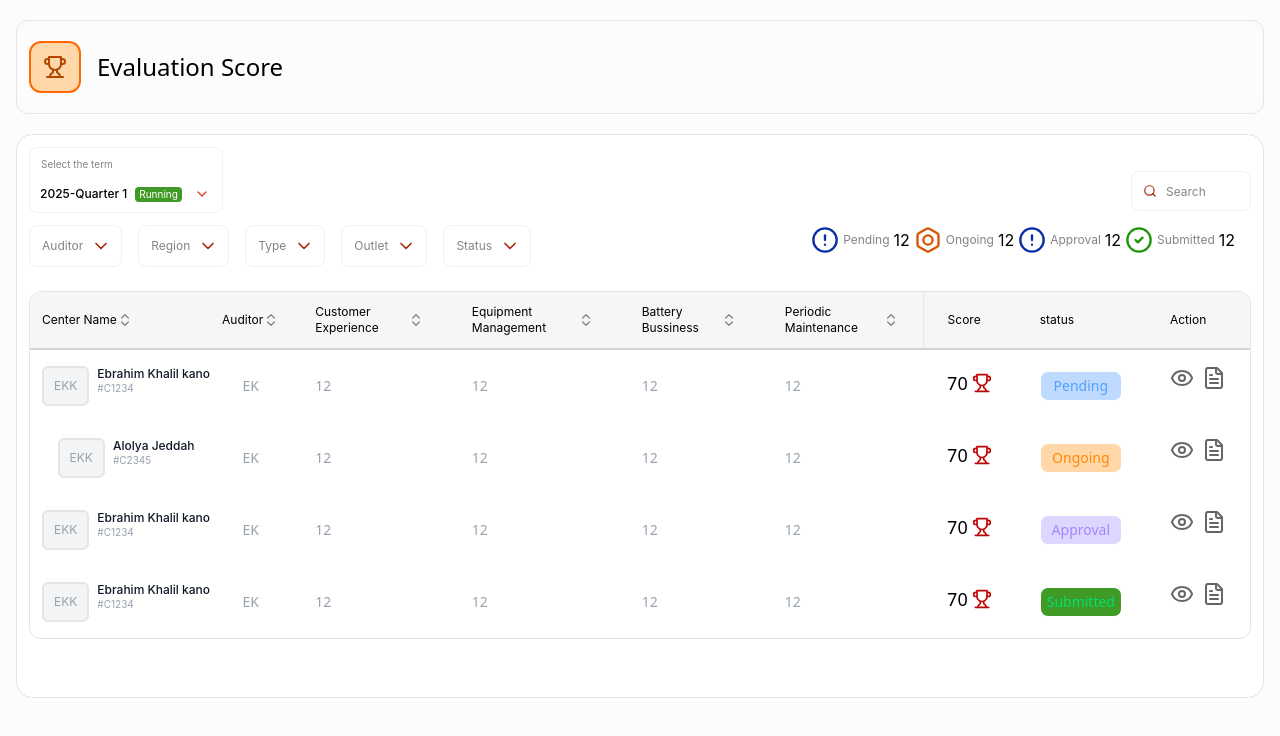
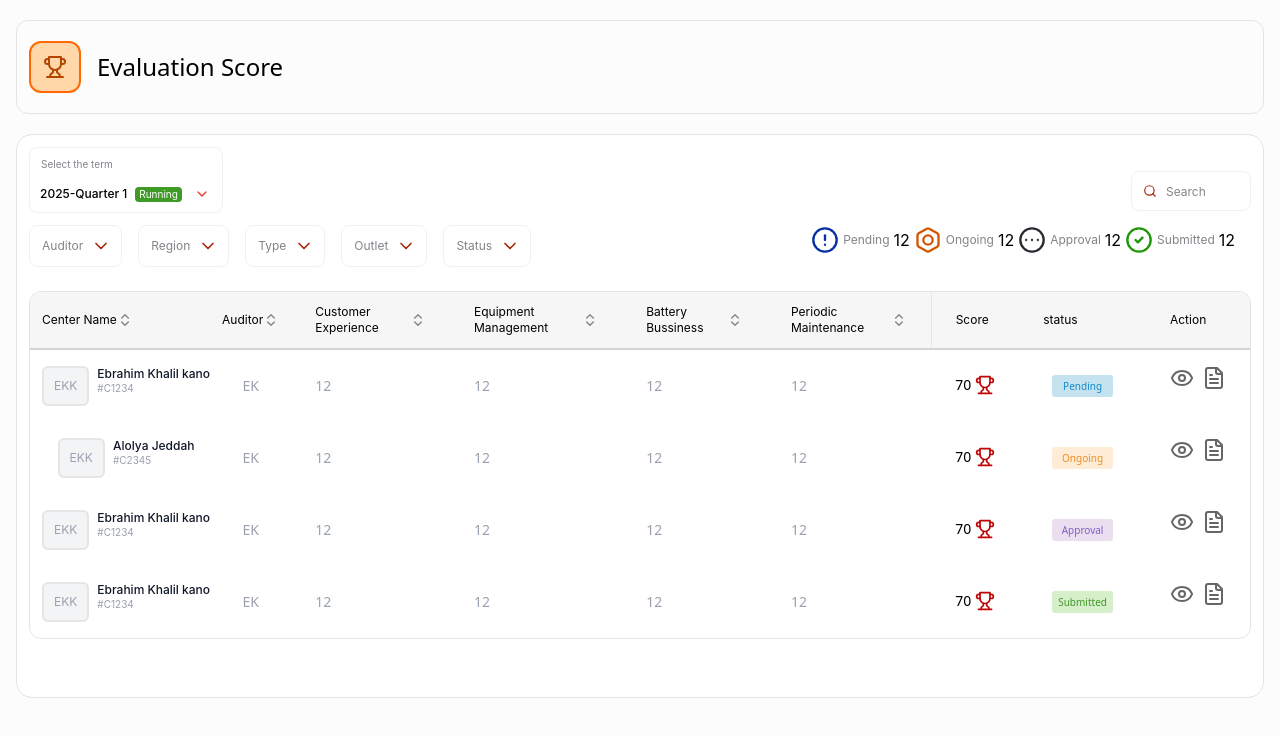
Before and after one commit to razik-r/AutoSmartTask, a React (Vite) app: page / in a window 1280 px wide. Shown: the top 736 px of the page. Built offline with nearby package versions, Linux system fonts and the light colour scheme.

Commit message:
minor changes

```diff
--- a/src/pages/users/EvaluationScore/components/EvaluationScore.jsx
+++ b/src/pages/users/EvaluationScore/components/EvaluationScore.jsx
@@ -3,15 +3,15 @@ import SearchComponent from './Searchcomponent'
 import Dropdown from './Dropdown'
 import Tablecontent from './Tablecontent'
 import TermComponent from './TermComponent'
-import { Bolt ,CircleAlert,CircleCheck ,ChevronsUpDown,Trophy} from 'lucide-react';
+import { Bolt ,CircleAlert,CircleCheck ,ChevronsUpDown,Trophy, CircleEllipsis} from 'lucide-react';
 
 
 
 const data=[
-    { name:"Ebrahim Khalil kano", id:"#C1234" ,value:"12", className:"bg-blue-200 text-blue-400", btntext:"Pending"},
-    { name:"Alolya Jeddah", id:"#C2345" ,value:"12", className:"bg-orange-200 text-orange-400", btntext:"Ongoing"},
-    { name:"Ebrahim Khalil kano", id:"#C1234" ,value:"12", className:"bg-violet-200 text-violet-400", btntext:"Approval"},
-    { name:"Ebrahim Khalil kano", id:"#C1234" ,value:"12", className:"bg-green-200 text-green-400", btntext:"Submitted"},
+    { name:"Ebrahim Khalil kano", id:"#C1234" ,value:"12", className:"bg-[#C5E2F1] text-[#138CC9]", btntext:"Pending"},
+    { name:"Alolya Jeddah", id:"#C2345" ,value:"12", className:"bg-[#FFECD6] text-[#ED8F22]", btntext:"Ongoing"},
+    { name:"Ebrahim Khalil kano", id:"#C1234" ,value:"12", className:"bg-[#EBDEEF] text-[#805EC5]", btntext:"Approval"},
+    { name:"Ebrahim Khalil kano", id:"#C1234" ,value:"12", className:"bg-[#D7EECA] text-[#3F9A26]", btntext:"Submitted"},
 
    ]
 
@@ -53,7 +53,7 @@ export default function EvaluationScore(){
                               <h2 className="text-text-gray text-xs">Ongoing</h2>
                               <h2 classname="text-sm">12</h2>
 
-                              <CircleAlert className='w-7 h-7' color="#082fa6" />
+                              <CircleEllipsis className='w-7 h-7' color="#292D32" />
                               <h2 className="text-text-gray text-xs">Approval</h2>
                               <h2 classname="text-sm">12</h2>
 
--- a/src/pages/users/EvaluationScore/components/Tablecontent.jsx
+++ b/src/pages/users/EvaluationScore/components/Tablecontent.jsx
@@ -24,11 +24,11 @@ export default function Tablecontent(props){
                 <td className="px-6 py-4  text-gray-400 ">
                     {props.value}
                 </td>
-                <td className="px-6 py-4 flex gap-1 font-medium text-lg items-center">
+                <td className="px-6 py-4 flex gap-1 font-medium text-sm/4.5 items-center">
                     70<Trophy size={20} color="#bd0505" />
                 </td>
-                <td className="px-6 py-4 font-medium">
-                  <h1 className={`py-1 px-1.5  border border-white rounded-[8px] text-center ${props.className}`}>{props.btntext}</h1>
+                <td className="px-8 py-4 font-medium text-[10px]/3.5">
+                  <h1 className={`py-1 px-1.5  border border-white rounded-[4px] text-center ${props.className}`}>{props.btntext}</h1>
 
                 </td>
                 <td className="px-6 py-4 text-right flex space-x-2">
```
